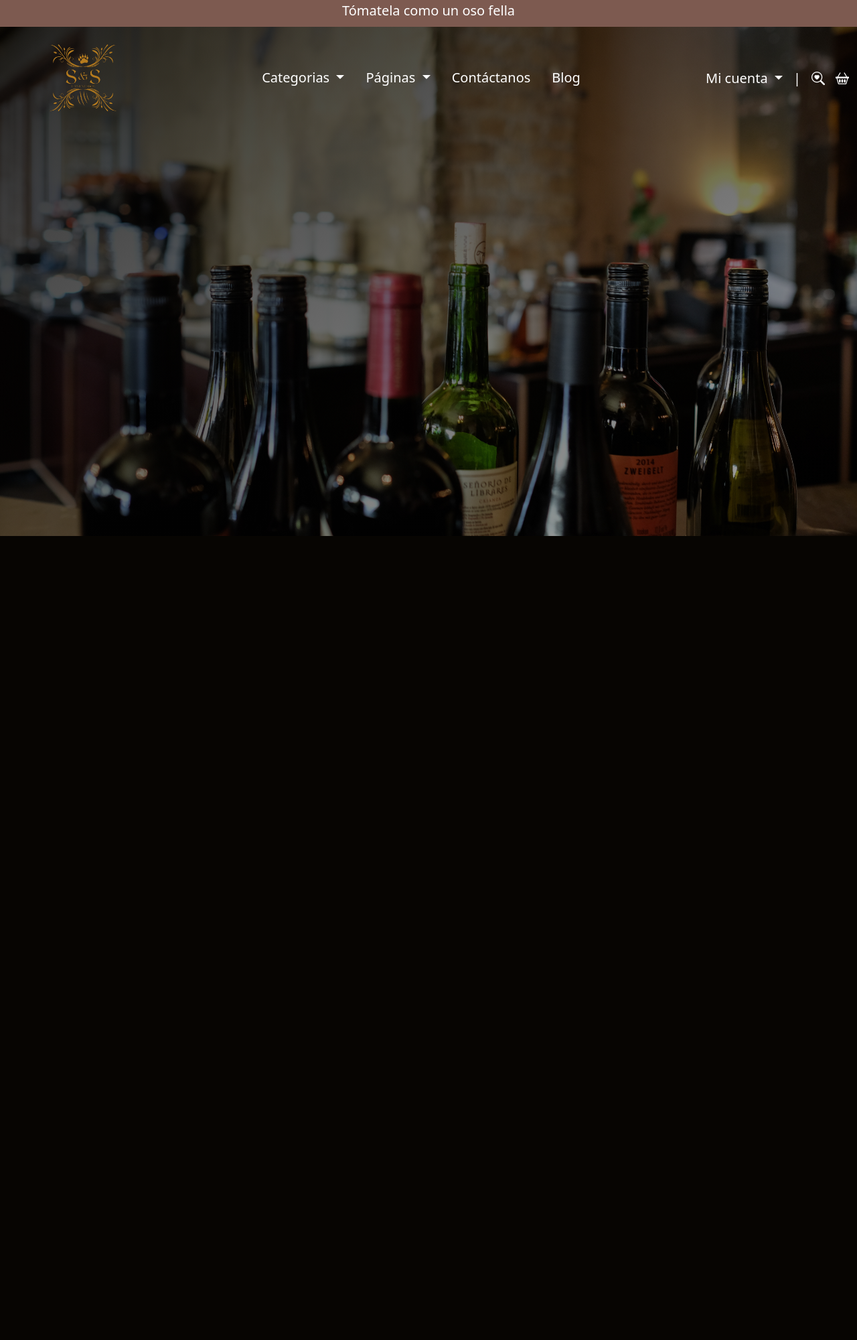
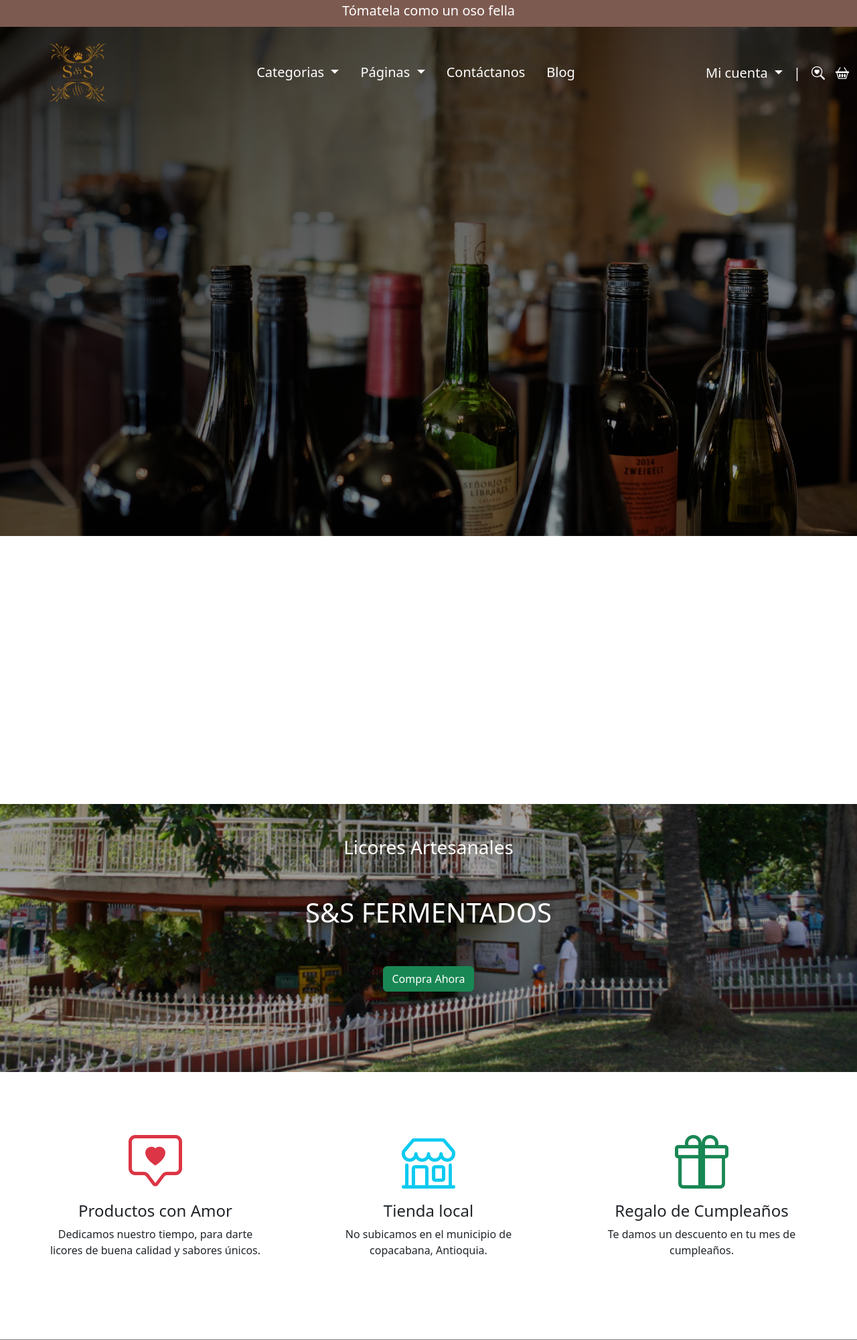
Before and after one commit to JsantiAristi/Tienda_S-Sfermentados, a Spring Boot app: page / in a window 1280 px wide. Shown: the whole page at 67% size. Before the commit the page ends 800 px from the top, so only its background shows below. Run offline with Spring Boot 4, Linux system fonts and the light colour scheme.

Commit message:
facu lindo, franco hermoso y carlos papasito

```diff
--- a/src/main/resources/static/index.html
+++ b/src/main/resources/static/index.html
@@ -97,6 +97,34 @@
             </nav>
         </div>
     </header>
+    <main>
+        <div class="productos">
+
+        </div>
+        <div class="imagen-estatica d-flex flex-column align-items-center">
+            <h3 class="text-center text-white pt-5 pb-5">Licores Artesanales</h3>
+            <h1 class="text-center text-white pb-5">S&S FERMENTADOS</h1>
+            <a href="" class="btn btn-success mb-5">Compra Ahora</a>
+        </div>
+        <div class="informacion-iconos d-flex flex-column flex-md-row justify-content-evenly align-items-center gap-3">
+            <div class="d-flex flex-column justify-content-center align-items-center">
+                <i class="bi bi-chat-square-heart text-danger"></i>
+                <h4>Productos con Amor</h4>
+                <p class="text-center">Dedicamos nuestro tiempo, para darte licores de buena calidad y sabores únicos.</p>
+            </div>
+            <div class="d-flex flex-column justify-content-center align-items-center">
+                <i class="bi bi-shop text-info"></i>
+                <h4>Tienda local</h4>
+                <p class="text-center">No subicamos en el municipio de copacabana, Antioquia.</p>
+            </div>
+            <div class="d-flex flex-column justify-content-center align-items-center">
+                <i class="bi bi-gift text-success"></i>
+                <h4>Regalo de Cumpleaños</h4>
+                <p class="text-center">Te damos un descuento en tu mes de cumpleaños.</p>
+            </div>
+        </div>
+
+    </main>
 
 
     <script src="https://cdn.jsdelivr.net/npm/bootstrap@5.3.0-alpha2/dist/js/bootstrap.bundle.min.js"
--- a/src/main/resources/static/web/estilos/index.css
+++ b/src/main/resources/static/web/estilos/index.css
@@ -17,10 +17,50 @@
 }
 
 .header-abajo a img{
-    width: 8rem;
+    width: 7rem;
     object-fit: cover;
 }
 
 .header-abajo ul{
     list-style-type: none;
 }
+
+.offcanvas.offcanvas-end{
+    left: 0 !important;
+    transform: translateX(-100%);
+}
+
+/*Main*/
+.productos{
+    height: 50vh;
+}
+
+.imagen-estatica{
+    background-image: linear-gradient(to bottom right, #02020265, #02020254), url(../../imagenes/copacabana.jpg);
+    background-size: cover;
+    background-position: bottom;
+    background-attachment: fixed;
+    min-height: 50vh;
+}
+
+.informacion-iconos{
+    min-height: 50vh;
+    border-bottom: 1px solid gray;
+}
+
+.informacion-iconos div{
+    width: 20rem;
+    transition: all .2s ease-in-out;
+}
+
+.informacion-iconos i{
+    font-size: 5rem;
+}
+
+.informacion-iconos i:hover{
+    transform: translateY(-8px);
+}
+
+.informacion-iconos p{
+    height: 5rem;
+}
```
Also changed, not shown: src/main/resources/static/imagenes/copacabana.jpg (added).
